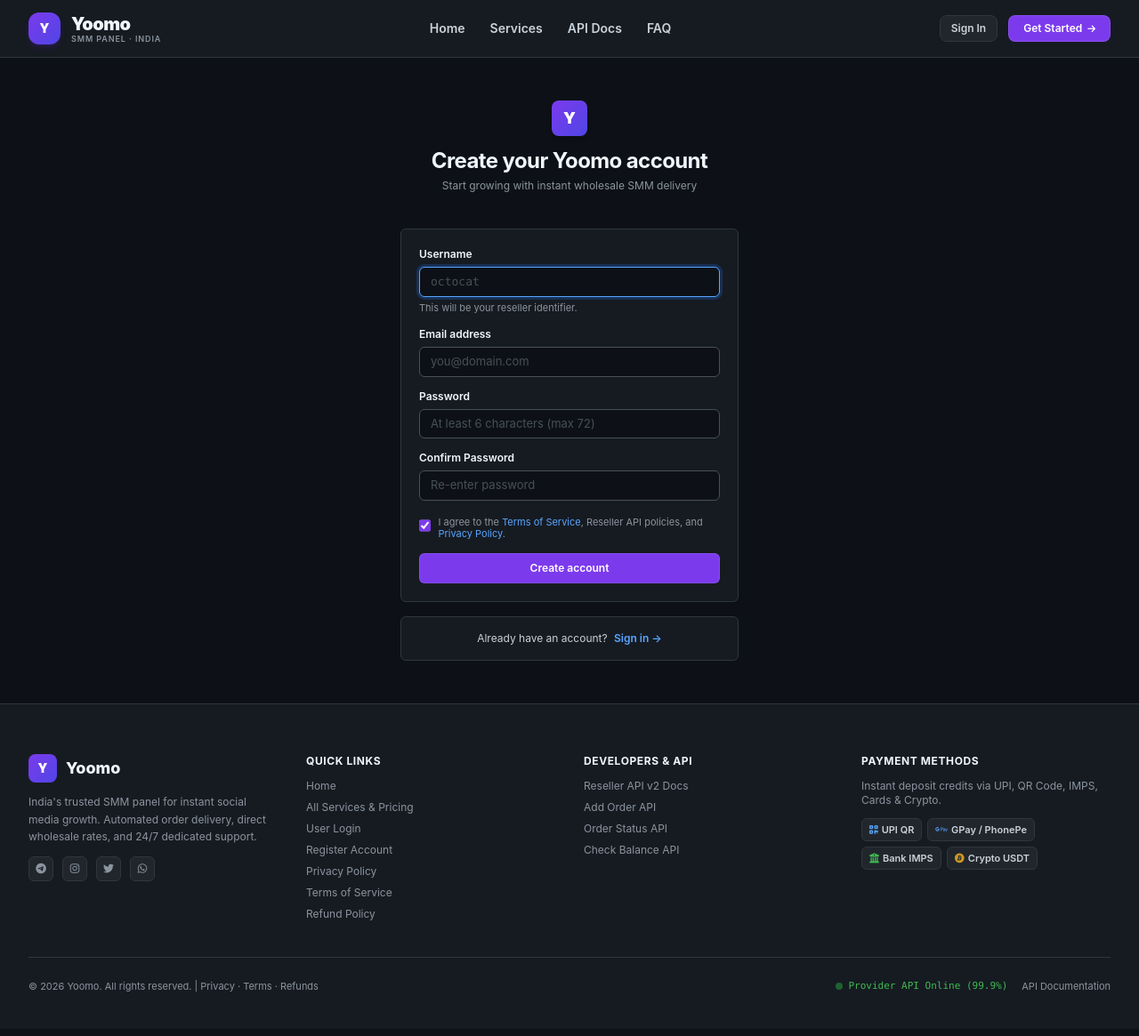
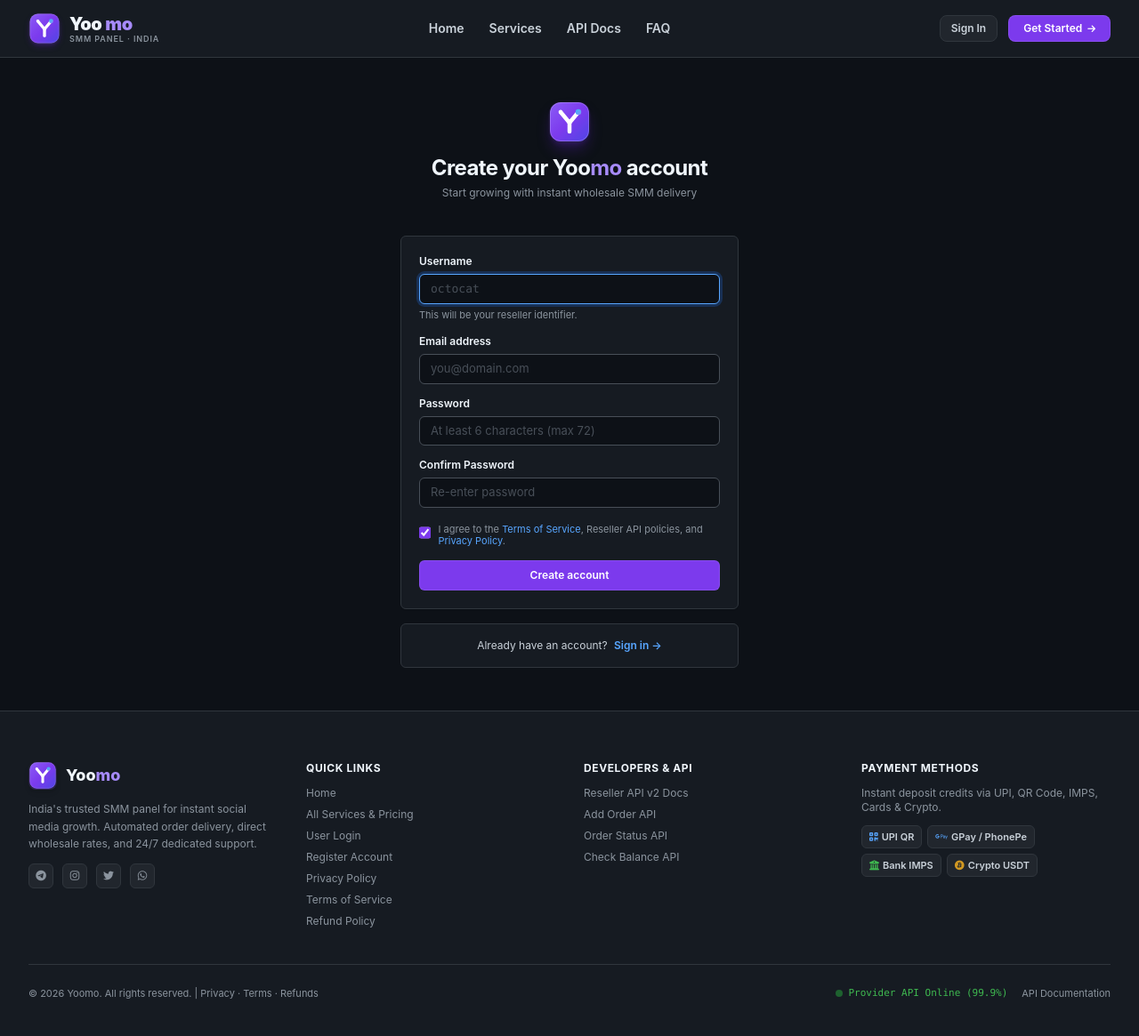
Before and after one commit to roshanpal8085/smm-panel, a FastAPI app: page /register in a window 1280 px wide. Shown: the whole page at 89% size. Before the commit the page ends 1116 px from the top, so only its background shows below. Run offline with FastAPI, Linux system fonts and the light colour scheme; some libraries are stand-ins or nearby versions.

Commit message:
feat(branding): add modern vector logo suite, favicon, and brand icons across all views

```diff
--- a/app/templates/auth/login.html
+++ b/app/templates/auth/login.html
@@ -8,12 +8,10 @@
     <!-- Yoomo Logo Header -->
     <div class="sm:mx-auto sm:w-full sm:max-w-md text-center mb-6">
         <a href="/" class="inline-flex items-center justify-center mb-3">
-            <div class="w-10 h-10 rounded-lg bg-gradient-to-br from-[#7c3aed] to-[#4f46e5] flex items-center justify-center text-white shadow-md font-black text-lg">
-                Y
-            </div>
+            <img src="/static/logo-icon.svg" alt="Yoomo Logo" class="w-12 h-12 rounded-2xl shadow-lg shadow-violet-900/40 hover:scale-105 transition-transform" width="48" height="48">
         </a>
         <h1 class="text-2xl font-bold tracking-tight text-[#f0f6fc]">
-            Sign in to Yoomo
+            Sign in to Yoo<span class="text-[#a78bfa]">mo</span>
         </h1>
         <p class="text-xs text-[#8b949e] mt-1">Access your SMM account & order dashboard</p>
     </div>
--- a/app/templates/auth/register.html
+++ b/app/templates/auth/register.html
@@ -9,12 +9,10 @@
     <!-- Yoomo Logo Header -->
     <div class="sm:mx-auto sm:w-full sm:max-w-md text-center mb-6">
         <a href="/" class="inline-flex items-center justify-center mb-3">
-            <div class="w-10 h-10 rounded-lg bg-gradient-to-br from-[#7c3aed] to-[#4f46e5] flex items-center justify-center text-white shadow-md font-black text-lg">
-                Y
-            </div>
+            <img src="/static/logo-icon.svg" alt="Yoomo Logo" class="w-12 h-12 rounded-2xl shadow-lg shadow-violet-900/40 hover:scale-105 transition-transform" width="48" height="48">
         </a>
         <h1 class="text-2xl font-bold tracking-tight text-[#f0f6fc]">
-            Create your Yoomo account
+            Create your Yoo<span class="text-[#a78bfa]">mo</span> account
         </h1>
         <p class="text-xs text-[#8b949e] mt-1">Start growing with instant wholesale SMM delivery</p>
     </div>
--- a/app/templates/base.html
+++ b/app/templates/base.html
@@ -5,6 +5,10 @@
     <meta name="viewport" content="width=device-width, initial-scale=1.0">
     <title>{% block title %}Yoomo | India's #1 SMM Panel — Instant Social Media Growth{% endblock %}</title>
     <meta name="description" content="Yoomo is India's best SMM panel offering cheap and instant delivery for Instagram, YouTube, Telegram, Twitter and more social media growth services.">
+    <!-- Favicon & App Icons -->
+    <link rel="icon" type="image/svg+xml" href="/static/favicon.svg">
+    <link rel="alternate icon" type="image/svg+xml" href="/static/logo-icon.svg">
+    <link rel="apple-touch-icon" href="/static/logo-icon.svg">
     <!-- Canonical & Robots -->
     <link rel="canonical" href="https://yoomo.in{% block canonical_path %}/{% endblock %}">
     {% block noindex %}{% endblock %}
@@ -14,12 +18,12 @@
     <meta property="og:title" content="{% block og_title %}Yoomo | India's #1 SMM Panel{% endblock %}">
     <meta property="og:description" content="{% block og_desc %}India's best SMM panel for cheap Instagram followers, YouTube views, Telegram members and more. Instant delivery. Wholesale rates.{% endblock %}">
     <meta property="og:url" content="https://yoomo.in{% block og_url %}/{% endblock %}">
-    <meta property="og:image" content="https://yoomo.in/static/og-image.png">
+    <meta property="og:image" content="https://yoomo.in/static/og-image.svg">
     <!-- Twitter Card -->
     <meta name="twitter:card" content="summary_large_image">
     <meta name="twitter:title" content="{% block twitter_title %}Yoomo | India's #1 SMM Panel{% endblock %}">
     <meta name="twitter:description" content="{% block twitter_desc %}Cheap, fast SMM services for Instagram, YouTube, Telegram and more. Join Yoomo today.{% endblock %}">
-    <meta name="twitter:image" content="https://yoomo.in/static/og-image.png">
+    <meta name="twitter:image" content="https://yoomo.in/static/og-image.svg">
     <!-- Tailwind CSS -->
     <script src="https://cdn.tailwindcss.com"></script>
     <script>
@@ -312,13 +316,11 @@
     <header class="sticky top-0 z-40 bg-[#161b22] border-b border-[#30363d] transition-all duration-300">
         <div class="max-w-7xl mx-auto px-4 sm:px-6 lg:px-8 h-16 flex items-center justify-between">
             <!-- Brand Logo -->
-            <a href="/" class="flex items-center gap-3 group">
-                <div class="w-9 h-9 rounded-xl bg-gradient-to-br from-[#7c3aed] to-[#4f46e5] flex items-center justify-center text-white shadow-md shadow-violet-900/30 group-hover:scale-105 transition-transform">
-                    <span class="text-sm font-black">Y</span>
-                </div>
+            <a href="/" class="flex items-center gap-2.5 group">
+                <img src="/static/logo-icon.svg" alt="Yoomo Logo" class="w-9 h-9 rounded-xl shadow-md shadow-violet-900/30 group-hover:scale-105 transition-transform" width="36" height="36">
                 <div>
                     <span class="text-xl font-black tracking-tight text-[#f0f6fc] flex items-center gap-1">
-                        Yoomo
+                        Yoo<span class="text-[#a78bfa]">mo</span>
                     </span>
                     <span class="block text-[9px] font-semibold tracking-widest uppercase text-[#8b949e] -mt-1">SMM Panel · India</span>
                 </div>
@@ -393,10 +395,8 @@
             <div class="grid grid-cols-1 md:grid-cols-4 gap-8 mb-10">
                 <div class="space-y-3 md:col-span-1">
                     <div class="flex items-center gap-2.5">
-                        <div class="w-8 h-8 rounded-lg bg-gradient-to-br from-[#7c3aed] to-[#4f46e5] flex items-center justify-center text-white font-black text-sm">
-                            Y
-                        </div>
-                        <span class="text-lg font-extrabold text-[#f0f6fc]">Yoomo</span>
+                        <img src="/static/logo-icon.svg" alt="Yoomo Logo" class="w-8 h-8 rounded-lg shadow-md" width="32" height="32">
+                        <span class="text-lg font-extrabold text-[#f0f6fc]">Yoo<span class="text-[#a78bfa]">mo</span></span>
                     </div>
                     <p class="text-xs text-[#8b949e] leading-relaxed">
                         India's trusted SMM panel for instant social media growth. Automated order delivery, direct wholesale rates, and 24/7 dedicated support.
```
Also changed, not shown: app/templates/admin/admin_layout.html (+6 -6 lines), app/templates/dashboard_layout.html (+7 -6 lines), app/static/favicon.svg (added), app/static/logo-icon.svg (added), app/static/logo.svg (added), app/static/og-image.svg (added).
